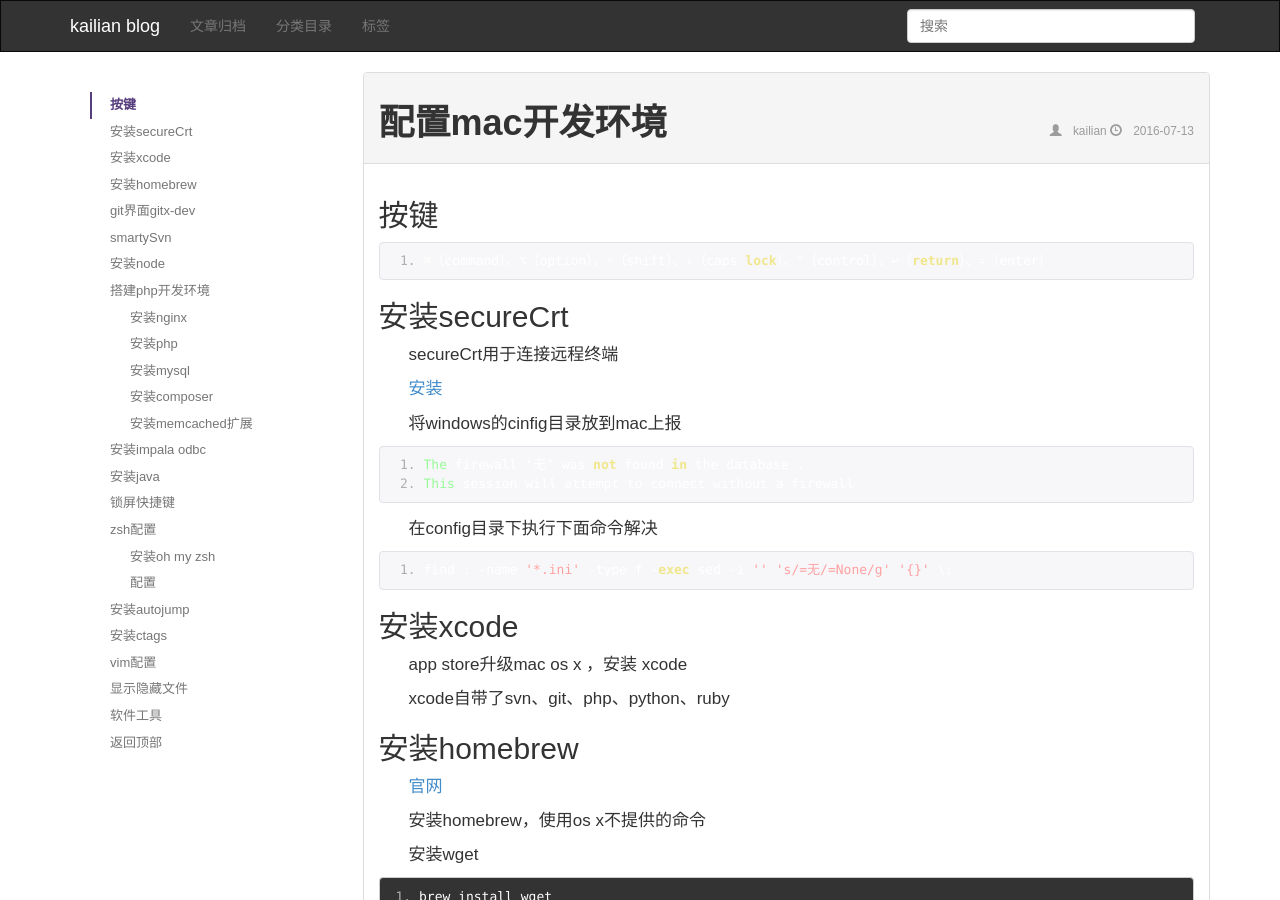
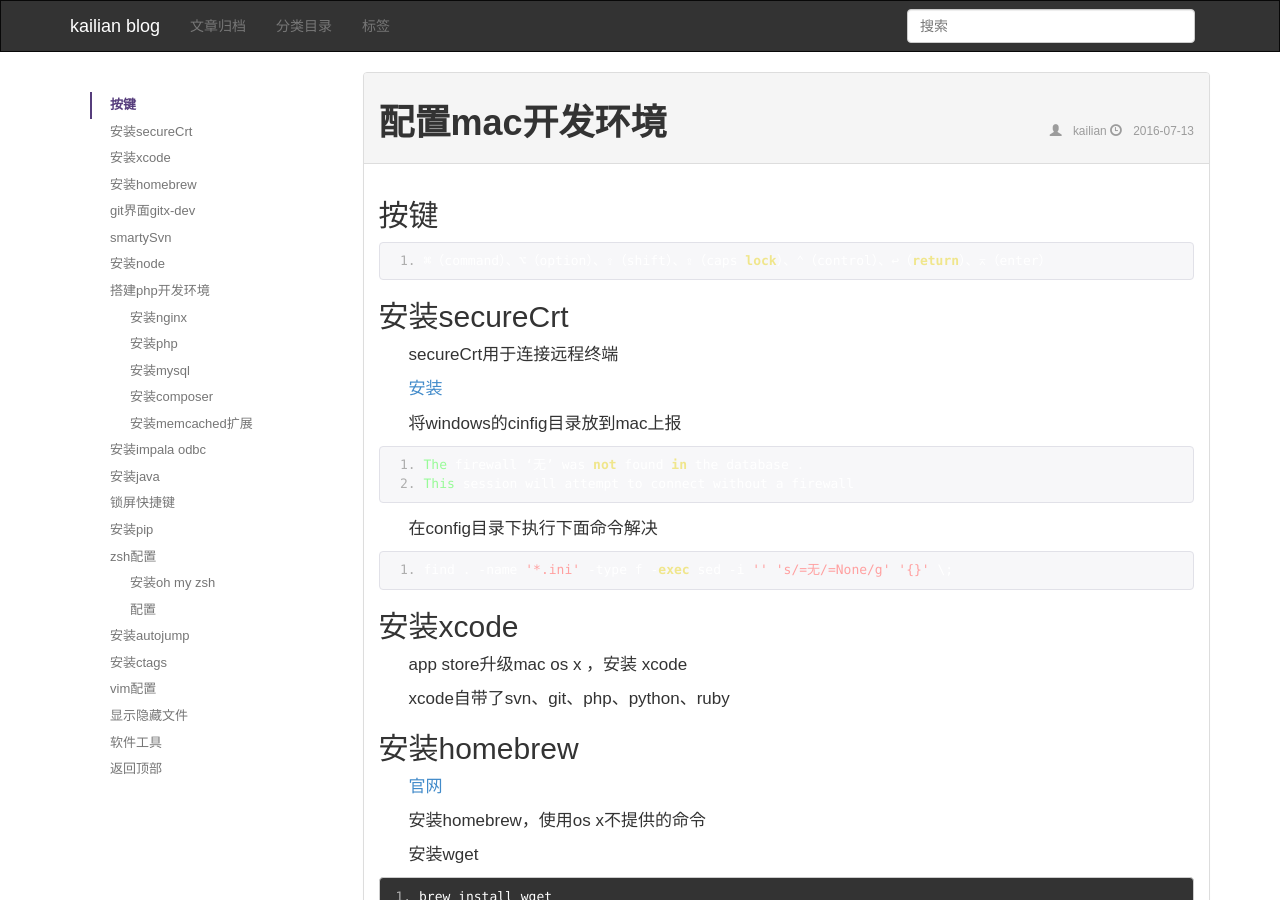
Before and after one commit to kailian/kailian.github.io, a Jekyll site: the page built from _posts/2016-07-13-mac-dev.md, in a window 1280 px wide and 900 px high. Built offline with Jekyll 4.4.1, drawn with Linux system fonts in a browser that asks for light colours; comment, search, counter and statistics services are not loaded; some of the changed text lies outside the part shown.

Commit message:
【文章】补充mac 软件工具

````diff
--- a/_posts/2016-07-13-mac-dev.md
+++ b/_posts/2016-07-13-mac-dev.md
@@ -228,6 +228,12 @@
 CTRL + SHIFT + Power
 ```
 
+## 安装pip
+
+```
+sudo easy_install pip
+```
+
 ## zsh配置
 
 mac自带了zsh
````
Also changed, not shown: other parts of _posts/2016-07-13-mac-dev.md (+4 -0 lines).
